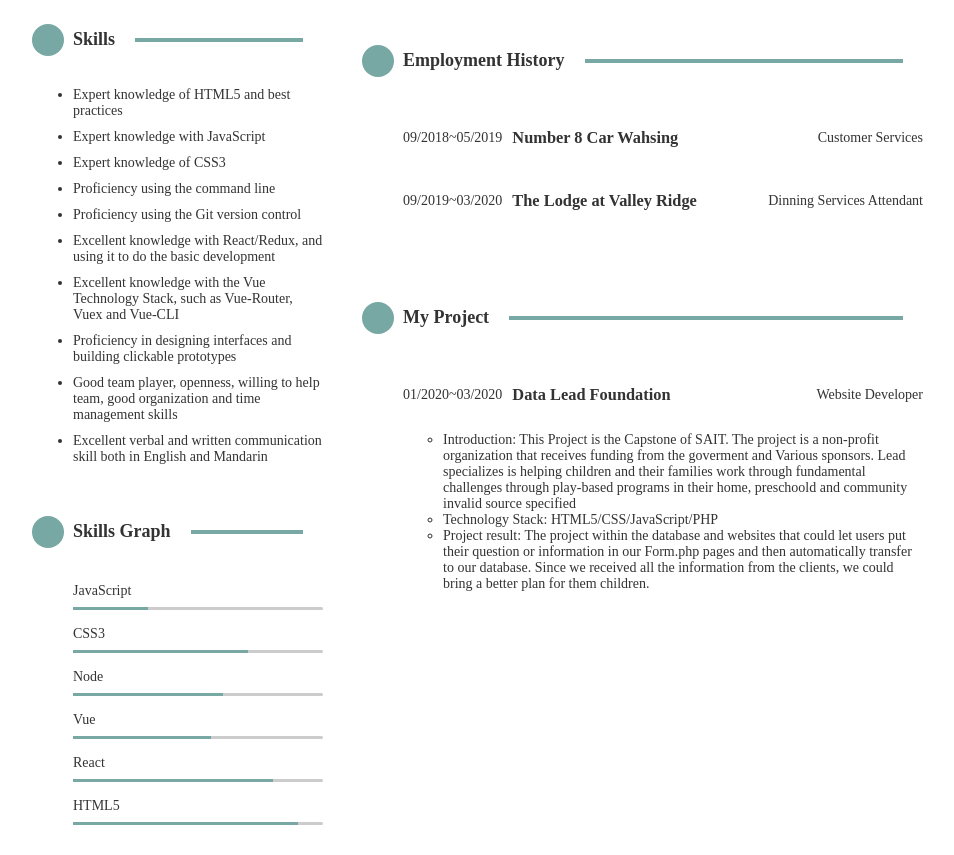
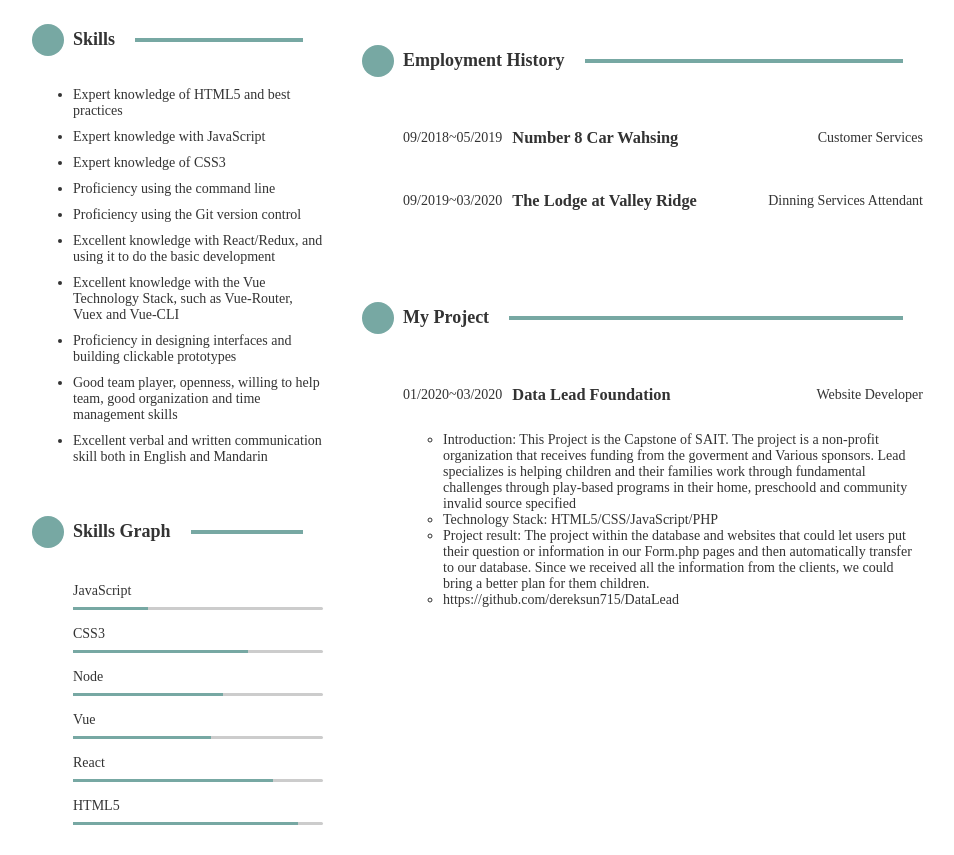
Before and after one commit to dereksun715/CV, a plain HTML site: page index.html in a window 1280 px wide. Shown: the part 415-1270 px from the top of the page, without its empty margins (167-1121 px from the left). Drawn offline with Linux system fonts and the light colour scheme; a small style sheet from the web is missing.

Commit message:
Update index.html

```diff
--- a/index.html
+++ b/index.html
@@ -105,6 +105,7 @@
                         <li>Introduction: This Project is the Capstone of SAIT. The project is a non-profit organization that receives funding from the goverment and Various sponsors. Lead specializes is helping children and their families work through fundamental challenges through play-based programs in their home, preschoold and community invalid source specified</li>
                         <li>Technology Stack: HTML5/CSS/JavaScript/PHP</li>
                         <li>Project result: The project within the database and websites that could let users put their question or information in our Form.php pages and then automatically transfer to our database. Since we received all the information from the clients, we could bring a better plan for them children. </li>
+                        <li>https://github.com/dereksun715/DataLead</li>
                     </ul>
                 </li>
             </ul>
```
